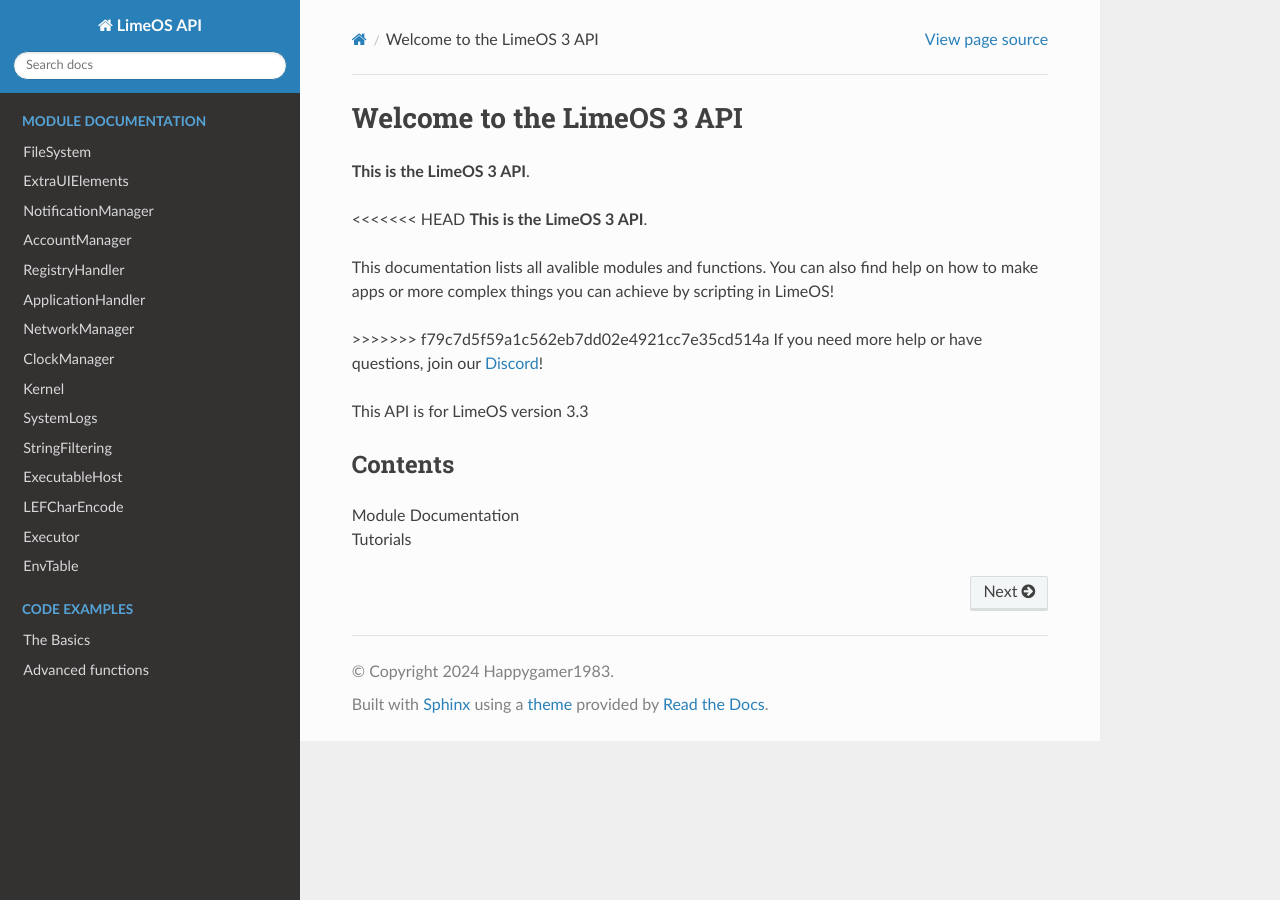
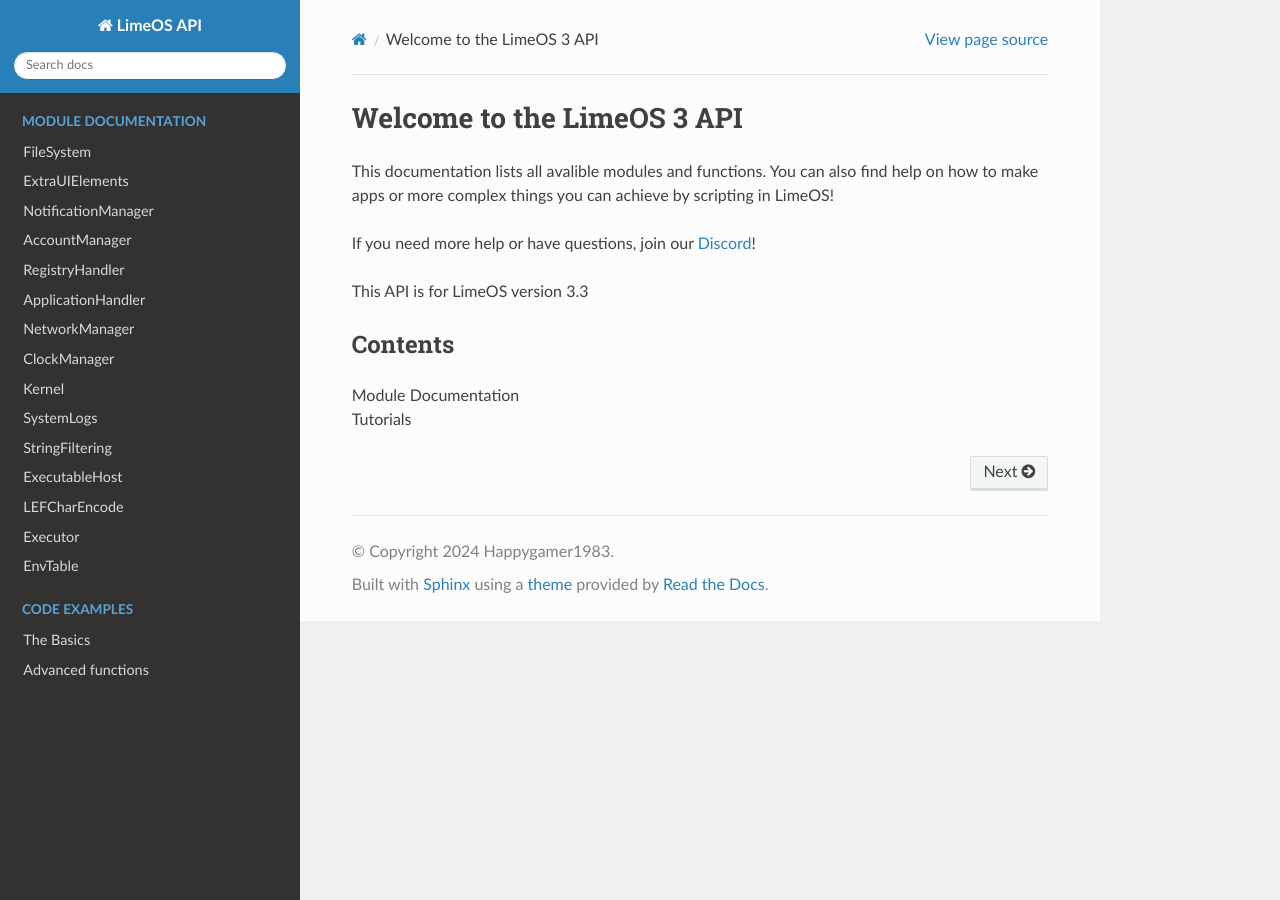
Before and after one commit to Happygamer1983/LimeOS-API, a Sphinx documentation site: the page built from docs/source/index.rst, in a window 1280 px wide. Built offline with Sphinx 7.4.7 and the Read the Docs theme 3.1.0, drawn with Linux system fonts in a browser that asks for light colours; pages that are not in the unit, such as notebooks, are missing from menus.

Commit message:
Updated index.rst

```diff
--- a/docs/source/index.rst
+++ b/docs/source/index.rst
@@ -2,19 +2,9 @@
 Welcome to the LimeOS 3 API
 ===========================
 
-**This is the LimeOS 3 API**.
-
-<<<<<<< HEAD
-**This is the LimeOS 3 API**.
-
 This documentation lists all avalible modules and functions.
 You can also find help on how to make apps or more complex things you can achieve by scripting in LimeOS!
 
-=======
-This documentation lists all avalible modules and functions.
-You can also find help on how to make apps or more complex things you can acheave by scripting in LimeOS!
-
->>>>>>> f79c7d5f59a1c562eb7dd02e4921cc7e35cd514a
 If you need more help or have questions, join our `Discord <https://discord.gg/DmxuDXrThg>`_!
 
 This API is for LimeOS version 3.3
```
